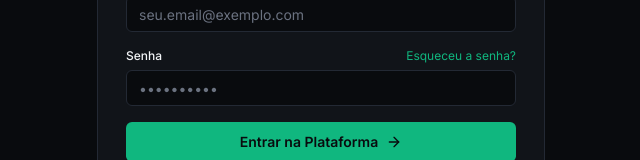
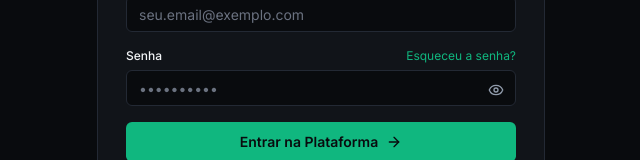
Before and after one commit to vandersonandradedev/fitflow, a Next.js app: page /login in a window 1280 px wide. Shown: the part 352-512 px from the top of the page, without its empty margins (319-959 px from the left). Built offline with nearby package versions, Linux system fonts and the light colour scheme.

Commit message:
feat(auth): add password visibility toggle and preserve email state in login form

```diff
--- a/src/app/(auth)/login/login-form.tsx
+++ b/src/app/(auth)/login/login-form.tsx
@@ -1,8 +1,9 @@
 "use client";
 
+import { useState } from "react";
 import { useActionState } from "react";
 import Link from "next/link";
-import { ArrowRight } from "lucide-react";
+import { ArrowRight, Eye, EyeOff } from "lucide-react";
 import { loginAction } from "@/app/(auth)/actions";
 import { Button } from "@/components/ui/button";
 import { Input } from "@/components/ui/input";
@@ -17,6 +18,8 @@ export function LoginForm({
   banner?: string | null;
 }) {
   const [state, formAction, pending] = useActionState(loginAction, initialState);
+  const [showPassword, setShowPassword] = useState(false);
+  const [email, setEmail] = useState("");
 
   return (
     <form action={formAction} className="space-y-4">
@@ -45,6 +48,8 @@ export function LoginForm({
           type="email"
           required
           autoComplete="email"
+          value={email}
+          onChange={(e) => setEmail(e.target.value)}
           placeholder="seu.email@exemplo.com"
         />
       </div>
@@ -58,14 +63,30 @@ export function LoginForm({
             Esqueceu a senha?
           </Link>
         </div>
+        <div className="relative">
           <Input
             id="password"
             name="password"
-          type="password"
+            type={showPassword ? "text" : "password"}
             required
             autoComplete="current-password"
             placeholder="••••••••••"
+            className="pr-10"
           />
+          <button
+            type="button"
+            onClick={() => setShowPassword((prev) => !prev)}
+            aria-label={showPassword ? "Ocultar senha" : "Exibir senha"}
+            tabIndex={-1}
+            className="absolute right-0 top-0 flex h-10 w-10 items-center justify-center text-muted-foreground hover:text-foreground transition-colors"
+          >
+            {showPassword ? (
+              <EyeOff className="h-4 w-4" />
+            ) : (
+              <Eye className="h-4 w-4" />
+            )}
+          </button>
+        </div>
       </div>
 
       <Button type="submit" disabled={pending} className="w-full h-10">
```
Lines whose indentation alone changed are shown as unchanged.
